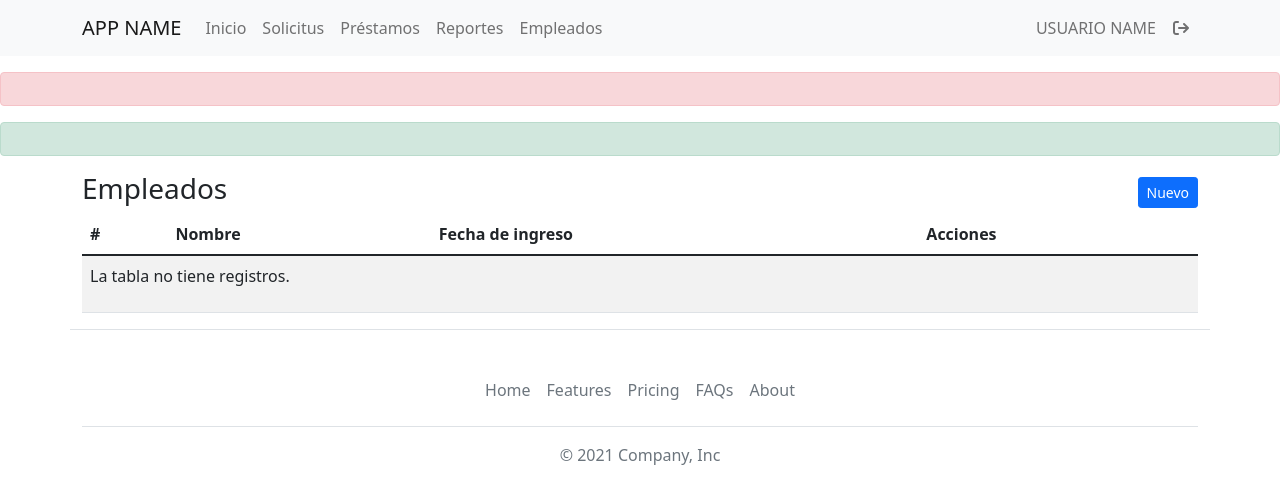
After one commit to ernesto-velasco/MSC-Prestaexpress-Codeigniter-4, a CodeIgniter 4 app: the page made by app/Views/empleado/index.php in a window 1280 px wide. The commit adds this page. Shown: the top 504 px of the page. Run offline with PHP 8.4 and a stand-in for CodeIgniter, Linux system fonts and the light colour scheme; the template is opened without the code that fills it, so the values that code supplies are empty; some libraries are stand-ins or nearby versions.

Commit message:
CRUD empleados - listar

```diff
--- a/app/Config/Routes.php
+++ b/app/Config/Routes.php
@@ -39,6 +39,10 @@ $routes->post('/auth/login', 'AuthController::login');
 // lógica para cerrar sesión
 $routes->get('/auth/logout', 'AuthController::logout');
 
+$routes->group('empleados', function ($routes) {
+    $routes->add('/', 'EmpleadoController::index');
+});
+
 // vista de administración
 $routes->get('/admin', 'Home::admin');
 /*
--- /dev/null
+++ b/app/Views/empleado/index.php
@@ -0,0 +1,51 @@
+<?php echo $this->extend('plantilla.php'); ?>
+<?php echo $this->section('contenido'); ?>
+<div class="container mt-3">
+    <div class="row justify-content-between align-items-center">
+        <h3 class="col-auto">Empleados</h3>
+        <div class="col-auto">
+            <a href="" class="btn btn-primary btn-sm" title="Nuevo empleado">
+                <i class="bi bi-plus-circle"></i>
+                Nuevo
+            </a>
+        </div>
+    </div>
+    <table class="table table-striped table-hover">
+        <thead>
+            <tr>
+                <th>#</th>
+                <th>Nombre</th>
+                <th>Fecha de ingreso</th>
+                <th>Acciones</th>
+            </tr>
+        </thead>
+        <tbody>
+            <?php if (isset($empleados) and !is_null($empleados)) : ?>
+                <?php foreach ($empleados as $k => $empleado) : ?>
+                    <tr>
+                        <td class="font-weight-bold"><?= $k + 1; ?></td>
+                        <td>
+                            <p class="mb-0"><?= $empleado->emp_nombre; ?></p>
+                            <p class="font-italic text-muted small mb-0"><?= $empleado->usuario; ?></p>
+                        </td>
+                        <td><?= $empleado->fecha_ingreso; ?></td>
+                        <td>
+                            <a href="" class="btn btn-outline-primary btn-sm">Editar</a>
+                            <a href="" class="btn btn-outline-danger btn-sm">Dar de baja</a>
+                        </td>
+                    </tr>
+                <?php endforeach; ?>
+            <?php else : ?>
+                <tr>
+                    <td colspan="4">
+                        <p>La tabla no tiene registros.</p>
+                    </td>
+                </tr>
+            <?php endif; ?>
+        </tbody>
+    </table>
+    <?php echo $pager->links() ?>
+</div>
+</div>
+
+<?php echo $this->endSection(); ?>
--- a/app/Views/plantilla.php
+++ b/app/Views/plantilla.php
@@ -51,7 +51,7 @@
                         <a class="nav-link " aria-current="page" href="#">Reportes</a>
                     </li>
                     <li class="nav-item">
-                        <a class="nav-link " aria-current="page" href="#">Empleados</a>
+                        <a class="nav-link " aria-current="page" href="<?php echo base_url('empleados'); ?>">Empleados</a>
                     </li>
                 </ul>
                 <ul class="nav navbar-nav">
```
Also changed, not shown: app/Controllers/EmpleadoController.php (added, +30 -0 lines).
